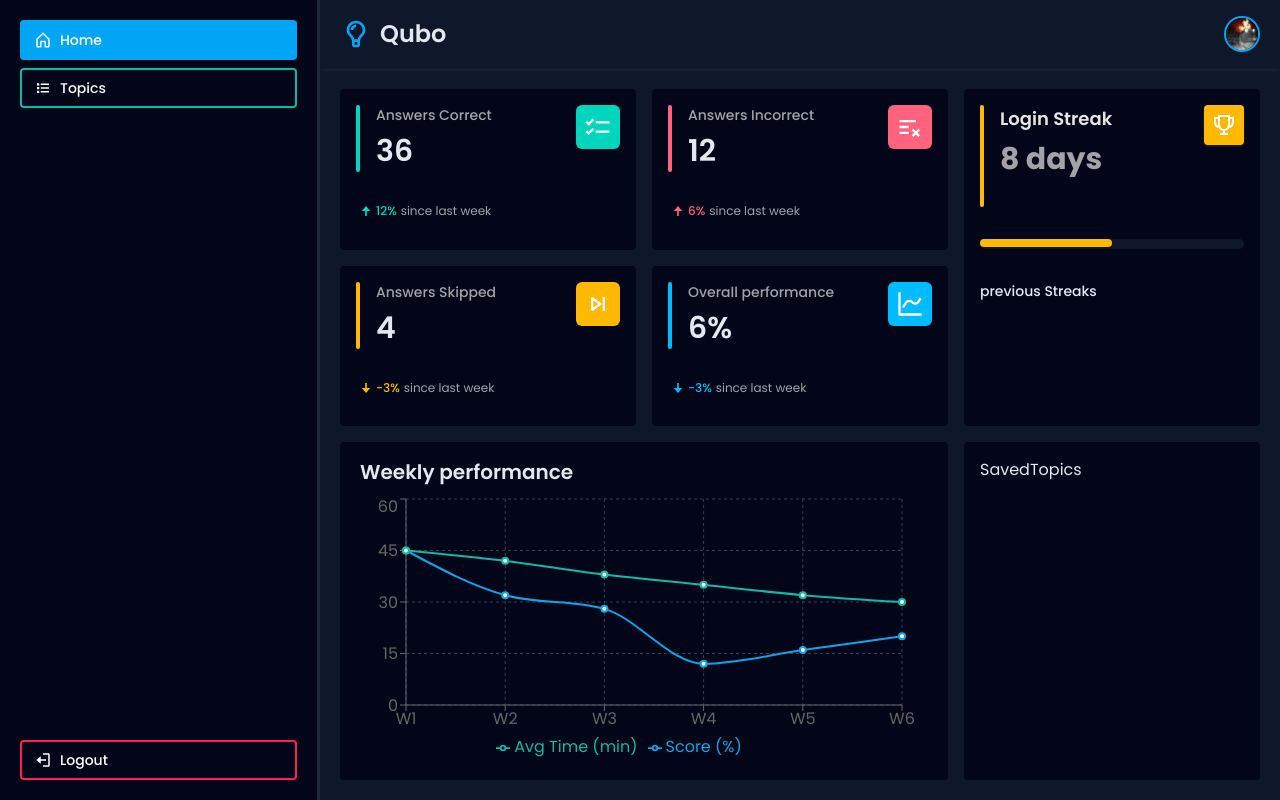
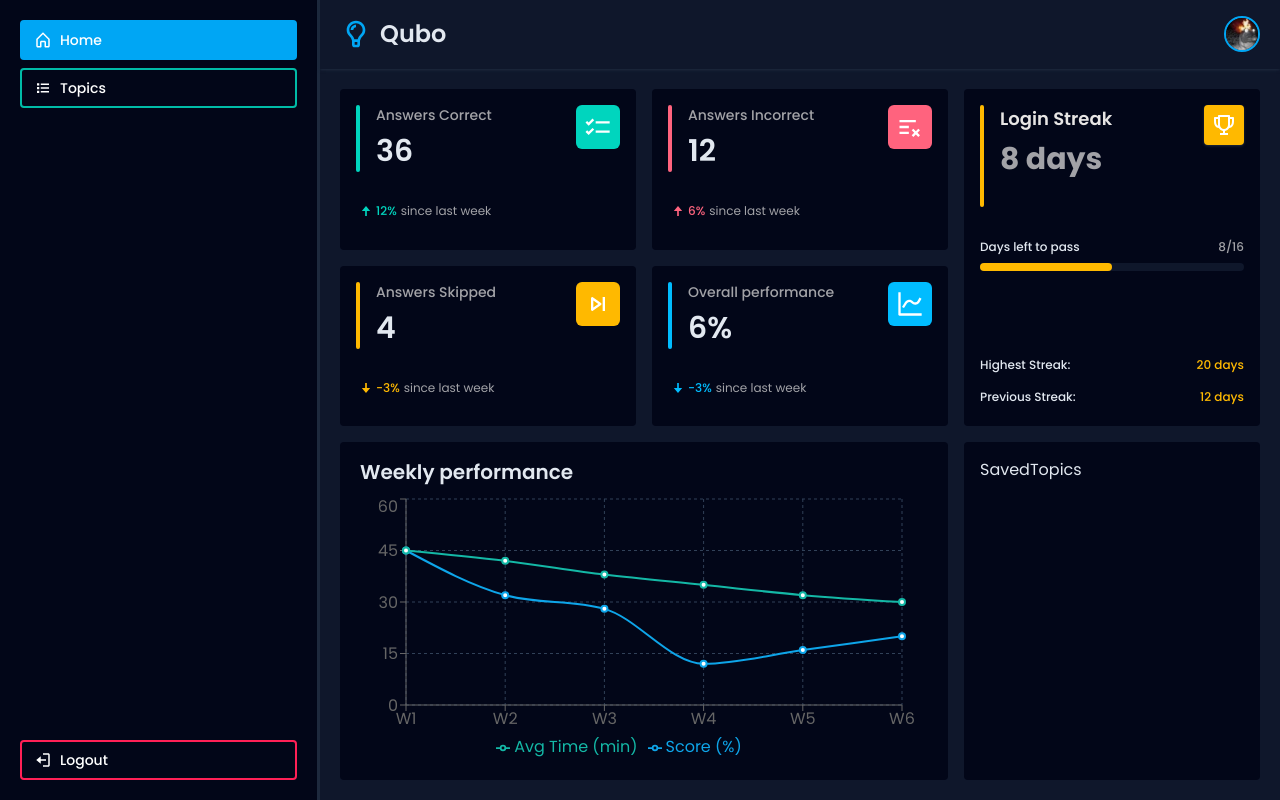
Before and after one commit to N4EXM/quiz_app, a React app in the folder frontend/: page / in a window 1280 px wide. Built offline with nearby package versions, Linux system fonts and the light colour scheme; the HTML template or start-up script is replaced by a standard one.

Commit message:
finished the design of the currentStreakCard

```diff
--- a/frontend/src/components/GeneralComponents/ProgressBar.jsx
+++ b/frontend/src/components/GeneralComponents/ProgressBar.jsx
@@ -2,7 +2,7 @@ import React from 'react';
 
 const ProgressBar = ({ progress, colour }) => {
     return (
-        <div className="w-full rounded-full h-2.5 bg-slate-900">
+        <div className="w-full rounded-full h-2 dark:bg-slate-900 bg-slate-300">
             <div
                 className={`${colour === "green" && "bg-teal-500 dark:bg-teal-400"} ${colour === "red" && "bg-rose-500 dark:bg-rose-400"} ${colour === "orange" && "bg-amber-500 dark:bg-amber-400"} ${colour === "blue" && "bg-sky-500"} h-2 rounded-full`}
                 style={{ width: `${progress}%` }}
--- a/frontend/src/components/Home/CurrentStreakCard.jsx
+++ b/frontend/src/components/Home/CurrentStreakCard.jsx
@@ -53,6 +53,20 @@ const CurrentStreakCard = ({
             <div
                 className='flex flex-col gap-2 w-full 2/6'
             >
+                <div
+                    className='flex flex-row items-center justify-between w-full h-fit'
+                >
+                    <p
+                        className='font-medium text-xs'
+                    >
+                        Days left to pass
+                    </p>
+                    <p
+                        className='font-medium text-xs dark:text-stone-200/70 text-stone-900/70'
+                    >
+                        8/16
+                    </p>
+                </div>
                 <ProgressBar
                     progress={50}
                     colour={"orange"}
@@ -61,13 +75,38 @@ const CurrentStreakCard = ({
 
             {/* streaks */}
             <div
-                className='w-full h-2/6 flex flex-col gap-4'
+                className='w-full h-2/6 flex flex-col gap-4 items-start justify-end'
             >
-                <p
-                    className='text-sm font-medium'
+                {/* highest streak */}
+                <div
+                    className='text-xs font-medium flex flex-row w-full items-center justify-between'
                 >
-                    previous Streaks
-                </p>
+                    <p
+                        className=''
+                    >
+                        Highest Streak:
+                    </p>
+                    <p
+                        className='text-amber-500 dark:text-amber-400'
+                    >
+                        20 days
+                    </p>
+                </div>
+                {/* highest streak */}
+                <div
+                    className='text-xs font-medium flex flex-row w-full items-center justify-between'
+                >
+                    <p
+                        className=''
+                    >
+                        Previous Streak:
+                    </p>
+                    <p
+                        className='text-amber-500 dark:text-amber-400'
+                    >
+                        12 days
+                    </p>
+                </div>
             </div>
 
         </div>
```
